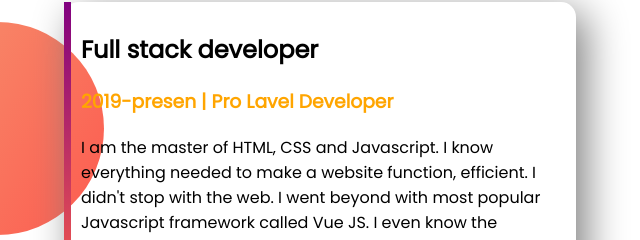
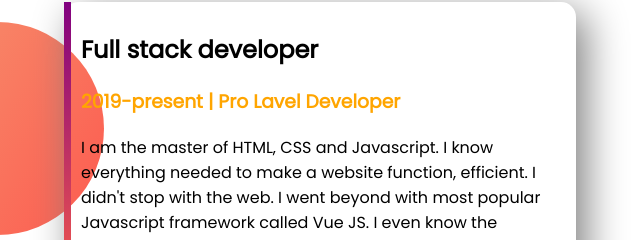
Before and after one commit to alammdashrafulcst/MY-PORTFOLIO, a plain HTML site: page index.html in a window 1280 px wide. Shown: the part 1323-1563 px from the top of the page, 0-640 px from the left. Drawn offline with Linux system fonts and the light colour scheme.

Commit message:
t is addesd

```diff
--- a/index.html
+++ b/index.html
@@ -70,7 +70,7 @@
     <div  id="full-stack-experience"   class="experience-item" >
 
         <h2>Full stack developer</h2>
-        <h3 class="orange" >2019-presen | Pro Lavel Developer</h3>
+        <h3 class="orange" >2019-present | Pro Lavel Developer</h3>
         <p>I am the master of HTML, CSS and Javascript. I know everything needed to make a website function, efficient. I didn't stop with the web. I went beyond with most popular Javascript framework called Vue JS. I even know the deployment, server and security. I will give you 100% web solution.</p>
 
     </div>
```
